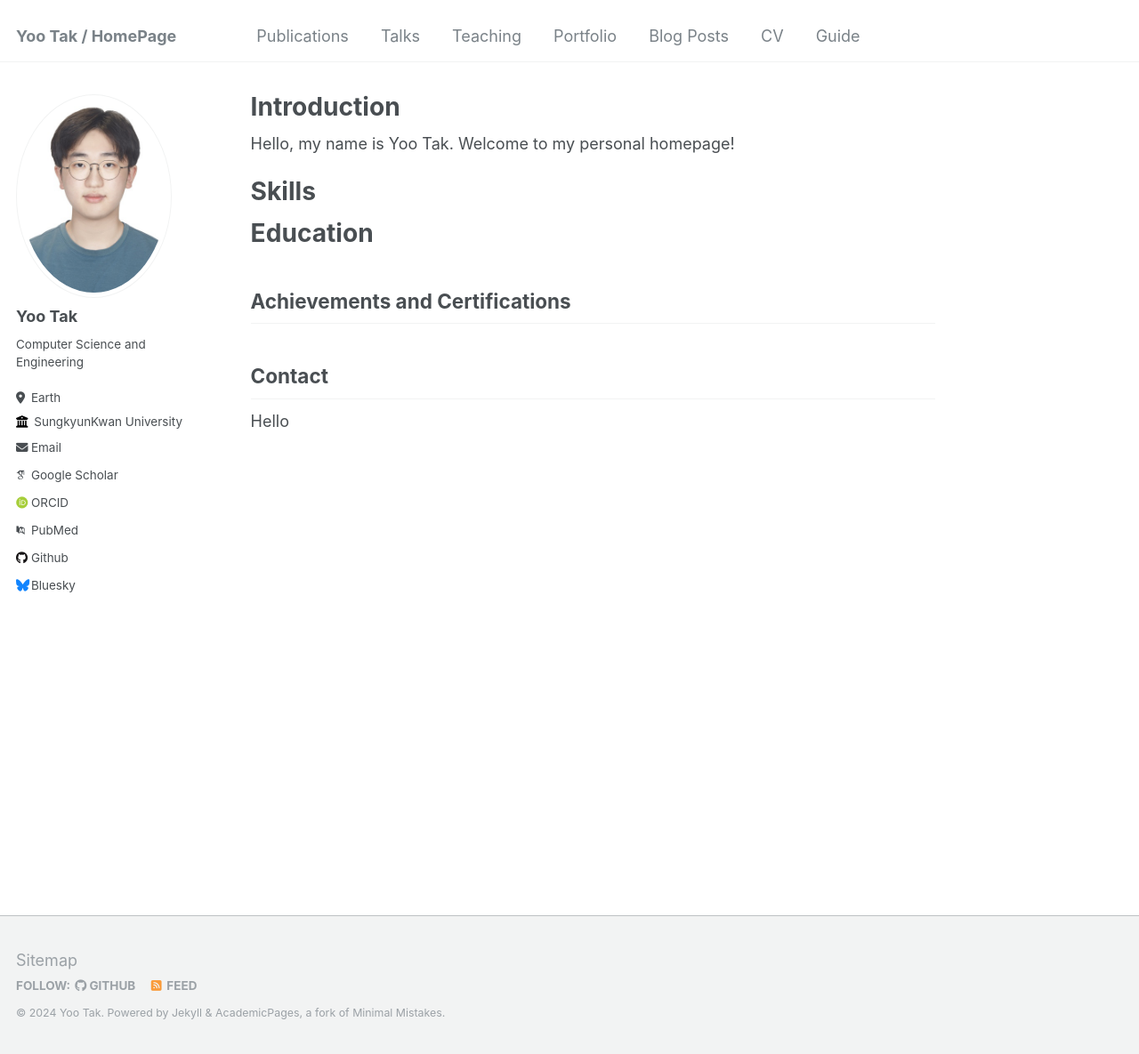
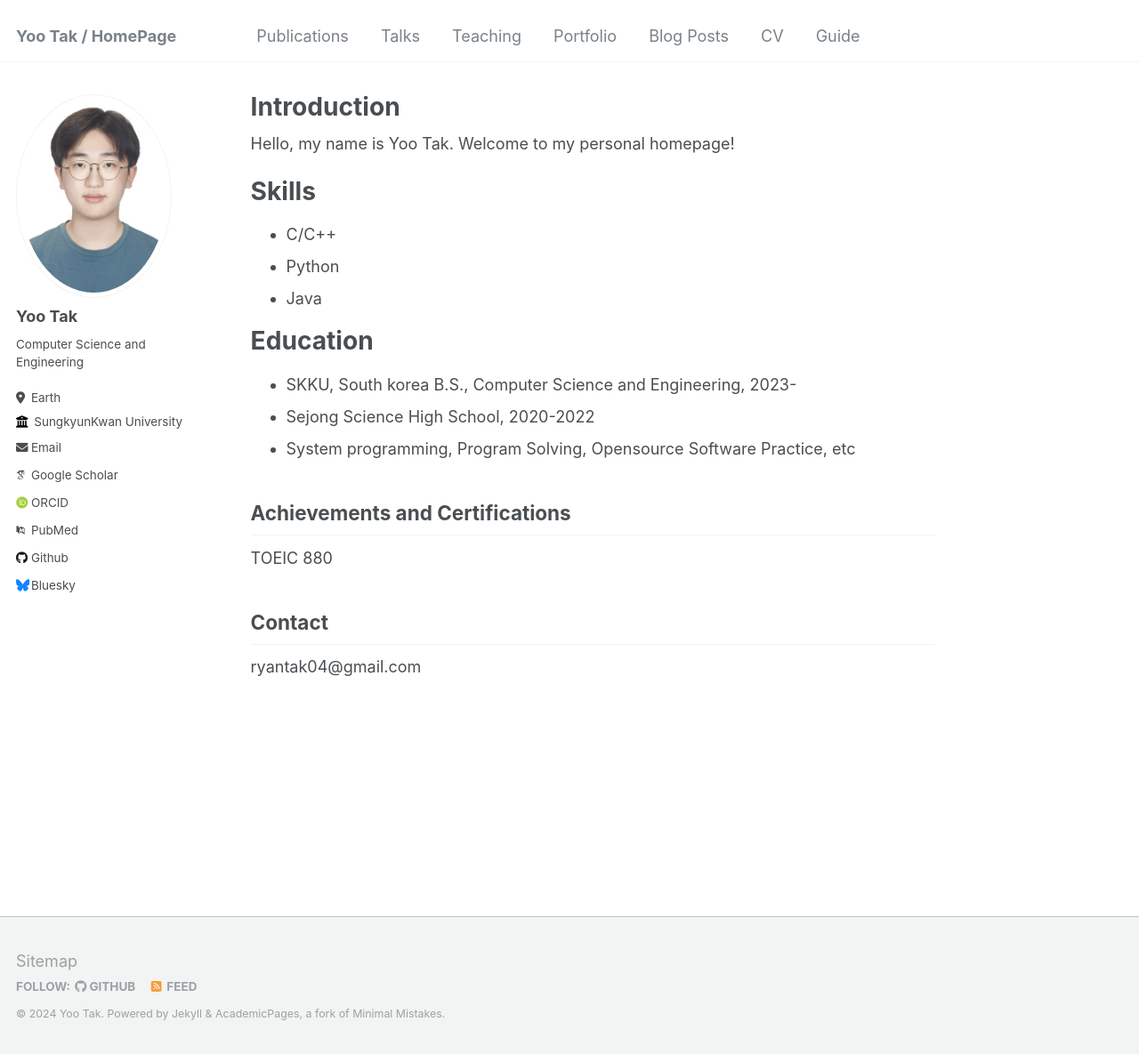
Before and after one commit to ryantak/ryantak.github.io, a Jekyll site: the page built from _pages/about.md, in a window 1280 px wide and 1185 px high. Shown: the whole window at 89% size. Built offline with Jekyll 4.4.1, drawn with Linux system fonts in a browser that asks for light colours; some web fonts are replaced.

Commit message:
Update markdown 6

```diff
--- a/_pages/about.md
+++ b/_pages/about.md
@@ -12,16 +12,20 @@ Hello, my name is Yoo Tak. Welcome to my personal homepage!
 
 Skills
 ======
-
+* C/C++
+* Python
+* Java
 
 Education
 ======
-
+* SKKU, South korea B.S., Computer Science and Engineering, 2023-
+* Sejong Science High School, 2020-2022
+* System programming, Program Solving, Opensource Software Practice, etc
 
 Achievements and Certifications
 ------
-
+TOEIC 880
 
 Contact
 ------
-Hello
+ryantak04@gmail.com
```
Also changed, not shown: _pages/cv.md (+1 -0 lines).
